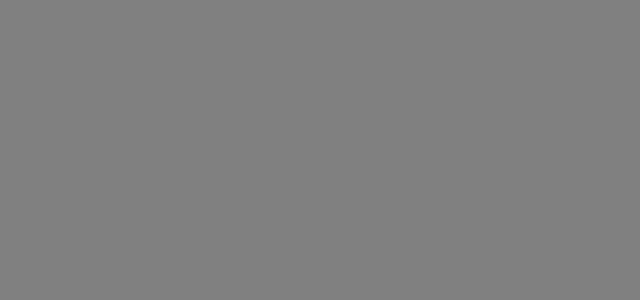
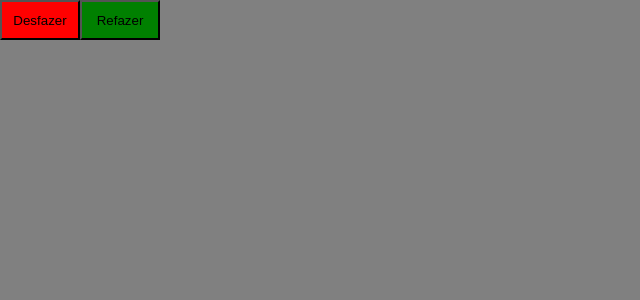
Before and after one commit to rafaelsrv/TesteCirculosREACT, a React (Vite) app: page / in a window 1280 px wide. Shown: the top 300 px of the page, without its empty margins (0-640 px from the left). Built offline with nearby package versions, Linux system fonts and the light colour scheme.

Commit message:
Implementando unDoi

```diff
--- a/src/App.jsx
+++ b/src/App.jsx
@@ -7,7 +7,7 @@ import './App.css'
 
 function App (){
   const [Points, setPoints ] = useState([])
-  const [VarX, setVarX] = useState()
+  const [memory, setMemory] = useState()
   const [VarY, setVarY] = useState()
 
 
@@ -17,15 +17,27 @@ function App (){
     let y = event.clientY - 10;
 
     setPoints([...Points, {x, y}])
-
-
-
   }
  console.log(Points)
 
+ function unDoFunction(){
+  const newPoints = [...Points]
+  newPoints.pop()
+  setPoints(newPoints)
+  console.log('Points',Points)
+  console.log("New",newPoints)
+
+ }
+
 
   return(
+  <div className="allContent">
+    <button className="unDo" onClick={unDoFunction} style={{height:40, width:80, backgroundColor: 'red'}}>Desfazer</button>
+    <button className="reDo" style={{height:40, width:80, backgroundColor:'green'}}>Refazer</button>
+
   <div className="container" onClick={GetCordinates}>
+  <div className="buttons" style={{}}>
+    </div>
     {Points.map((Point) =>{
       return(
         <div className='Circular' style={{position:'absolute', top:Point.y, left:Point.x }}></div>
@@ -35,6 +47,7 @@ function App (){
 
 
   </div>
+  </div>
   )
 
 
```
